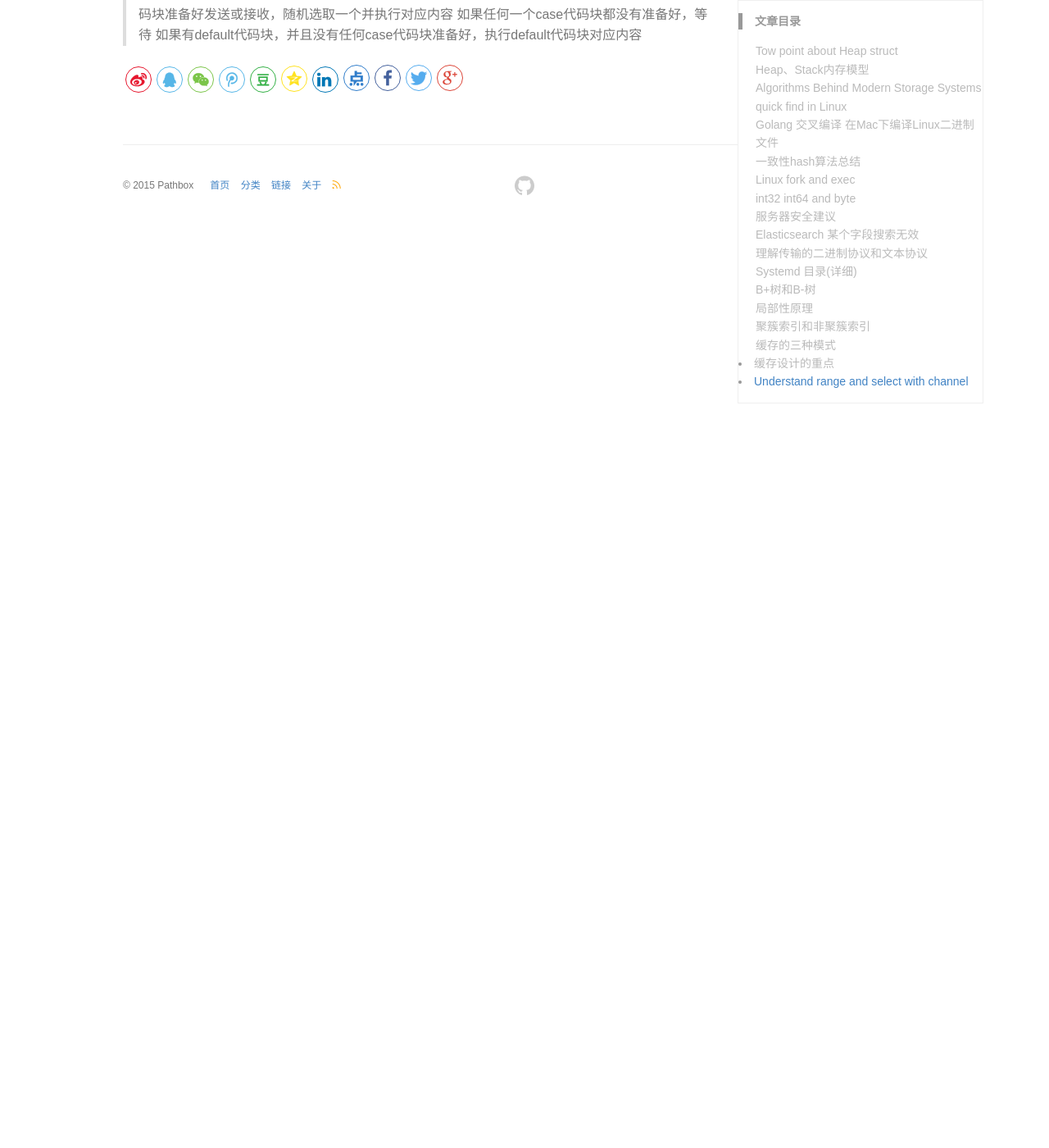
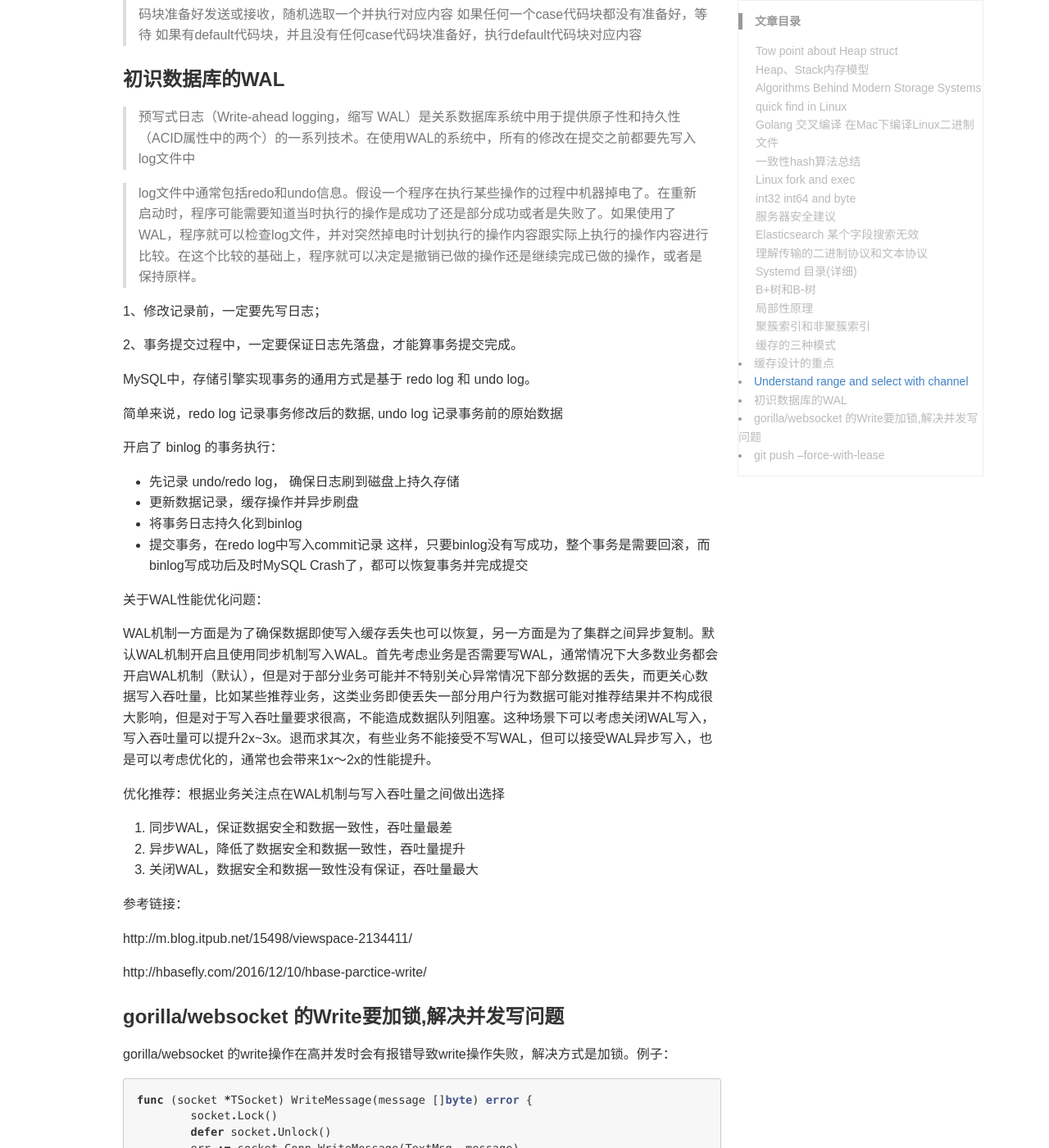
Before and after one commit to pathbox/pathbox.github.io, a Jekyll site: the page built from _posts/2018-06-02-work-summary-in-Udesk-sixteen.md, in a window 1280 px wide and 1400 px high, scrolled down 8159 px. Shown: the whole window at 82% size. Built offline with Jekyll 4.4.1, drawn with Linux system fonts in a browser that asks for light colours; some of the changed text lies outside the part shown.

Commit message:
2018-07-04-work-summary-in-UCloud-one.md

````diff
--- a/_posts/2018-06-02-work-summary-in-Udesk-sixteen.md
+++ b/_posts/2018-06-02-work-summary-in-Udesk-sixteen.md
@@ -246,3 +246,73 @@ Write Back 套路就是，在更新数据的时候，只更新缓存，不更新
 如果多个case代码块准备好发送或接收，随机选取一个并执行对应内容
 如果任何一个case代码块都没有准备好，等待
 如果有default代码块，并且没有任何case代码块准备好，执行default代码块对应内容
+
+### 初识数据库的WAL
+
+>预写式日志（Write-ahead logging，缩写 WAL）是关系数据库系统中用于提供原子性和持久性（ACID属性中的两个）的一系列技术。在使用WAL的系统中，所有的修改在提交之前都要先写入log文件中
+
+>log文件中通常包括redo和undo信息。假设一个程序在执行某些操作的过程中机器掉电了。在重新启动时，程序可能需要知道当时执行的操作是成功了还是部分成功或者是失败了。如果使用了WAL，程序就可以检查log文件，并对突然掉电时计划执行的操作内容跟实际上执行的操作内容进行比较。在这个比较的基础上，程序就可以决定是撤销已做的操作还是继续完成已做的操作，或者是保持原样。
+
+1、修改记录前，一定要先写日志；
+
+2、事务提交过程中，一定要保证日志先落盘，才能算事务提交完成。
+
+MySQL中，存储引擎实现事务的通用方式是基于 redo log 和 undo log。
+
+简单来说，redo log 记录事务修改后的数据, undo log 记录事务前的原始数据
+
+开启了 binlog 的事务执行：
+- 先记录 undo/redo log， 确保日志刷到磁盘上持久存储
+- 更新数据记录，缓存操作并异步刷盘
+- 将事务日志持久化到binlog
+- 提交事务，在redo log中写入commit记录
+这样，只要binlog没有写成功，整个事务是需要回滚，而binlog写成功后及时MySQL Crash了，都可以恢复事务并完成提交
+
+关于WAL性能优化问题：
+
+WAL机制一方面是为了确保数据即使写入缓存丢失也可以恢复，另一方面是为了集群之间异步复制。默认WAL机制开启且使用同步机制写入WAL。首先考虑业务是否需要写WAL，通常情况下大多数业务都会开启WAL机制（默认），但是对于部分业务可能并不特别关心异常情况下部分数据的丢失，而更关心数据写入吞吐量，比如某些推荐业务，这类业务即使丢失一部分用户行为数据可能对推荐结果并不构成很大影响，但是对于写入吞吐量要求很高，不能造成数据队列阻塞。这种场景下可以考虑关闭WAL写入，写入吞吐量可以提升2x~3x。退而求其次，有些业务不能接受不写WAL，但可以接受WAL异步写入，也是可以考虑优化的，通常也会带来1x～2x的性能提升。
+
+优化推荐：根据业务关注点在WAL机制与写入吞吐量之间做出选择
+
+1. 同步WAL，保证数据安全和数据一致性，吞吐量最差
+2. 异步WAL，降低了数据安全和数据一致性，吞吐量提升
+3. 关闭WAL，数据安全和数据一致性没有保证，吞吐量最大
+
+参考链接：
+
+http://m.blog.itpub.net/15498/viewspace-2134411/
+
+http://hbasefly.com/2016/12/10/hbase-parctice-write/
+
+### gorilla/websocket 的Write要加锁,解决并发写问题
+
+gorilla/websocket 的write操作在高并发时会有报错导致write操作失败，解决方式是加锁。例子：
+
+```go
+func (socket *TSocket) WriteMessage(message []byte) error {
+	socket.Lock()
+	defer socket.Unlock()
+	err := socket.Conn.WriteMessage(TextMsg, message)
+	if err != nil {
+		socket.Logger.Error("TSocket WriteMessage Error", err)
+	}
+	return err
+}
+
+func (s *TSocket) Write(b []byte) (n int, err error) {
+  s.Lock()
+  defer s.Unlock()
+
+  var w io.WriteCloser
+  if w, err = s.Conn.NextWriter(websocket.BinaryMessage); err == nil {
+    if n, err = w.Write(b); err == nil {
+      err = w.Close()
+    }
+  }
+  return
+}
+```
+
+### git push --force-with-lease
+
+不要用 `git push --force`，而要用 `git push --force-with-lease`代替。在你上次提交之后，只要其他人往该分支提交代码，`git push --force-with-lease` 会拒绝覆盖
````
Also changed, not shown: _posts/2018-07-04-work-summary-in-UCloud-one.md (renamed from _posts/2018-06-26-work-summary.md).
